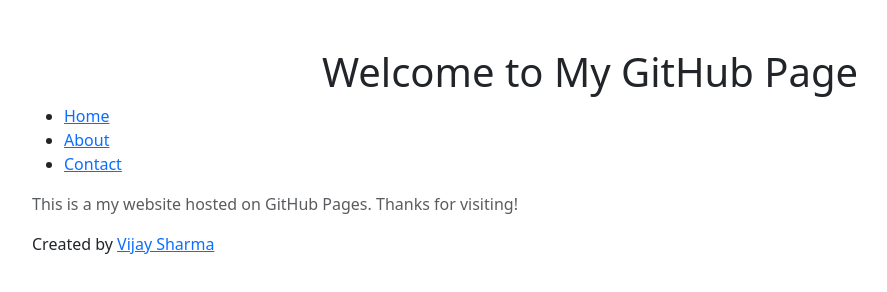
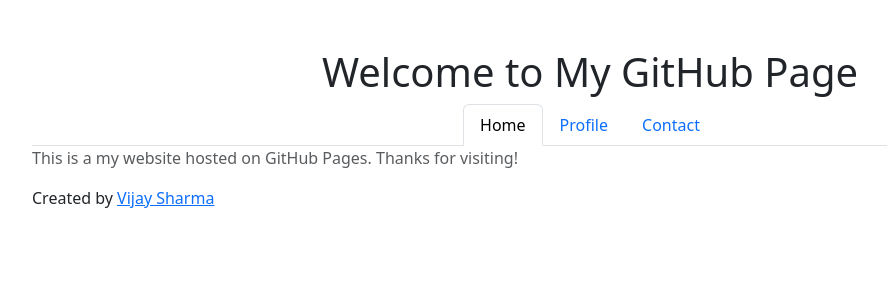
Before and after one commit to vns-vijay/vns-vijay.github.io, a plain HTML site: page index.html in a window 1280 px wide. Shown: the whole page, without its empty margins (50-937 px from the left). Drawn offline with Linux system fonts and the light colour scheme.

Commit message:
Update index.html

```diff
--- a/index.html
+++ b/index.html
@@ -12,13 +12,26 @@
       <h1 class="text-center mt-5">Welcome to My GitHub Page</h1>
     </header>
 
-    <nav>
+    <ul class="nav nav-tabs justify-content-center" id="myTab" role="tablist">
+      <li class="nav-item" role="presentation">
+        <a class="nav-link active" id="home-tab" data-bs-toggle="tab" href="templates/home.html" role="tab" aria-controls="home" aria-selected="true">Home</a>
+      </li>
+      <li class="nav-item" role="presentation">
+        <a class="nav-link" id="profile-tab" data-bs-toggle="tab" href="templates/about.html" role="tab" aria-controls="profile" aria-selected="false">Profile</a>
+      </li>
+      <li class="nav-item" role="presentation">
+        <a class="nav-link" id="contact-tab" data-bs-toggle="tab" href="templates/contact.html" role="tab" aria-controls="contact" aria-selected="false">Contact</a>
+      </li>
+    </ul>
+
+
+<!--     <nav>
       <ul>
         <li><a href="templates/home.html">Home</a></li>
         <li><a href="templates/about.html">About</a></li>
         <li><a href="templates/contact.html">Contact</a></li>
       </ul>
-    </nav>
+    </nav> -->
 
     <main>
       <p class="text-muted">This is a my website hosted on GitHub Pages. Thanks for visiting!</p>
```
